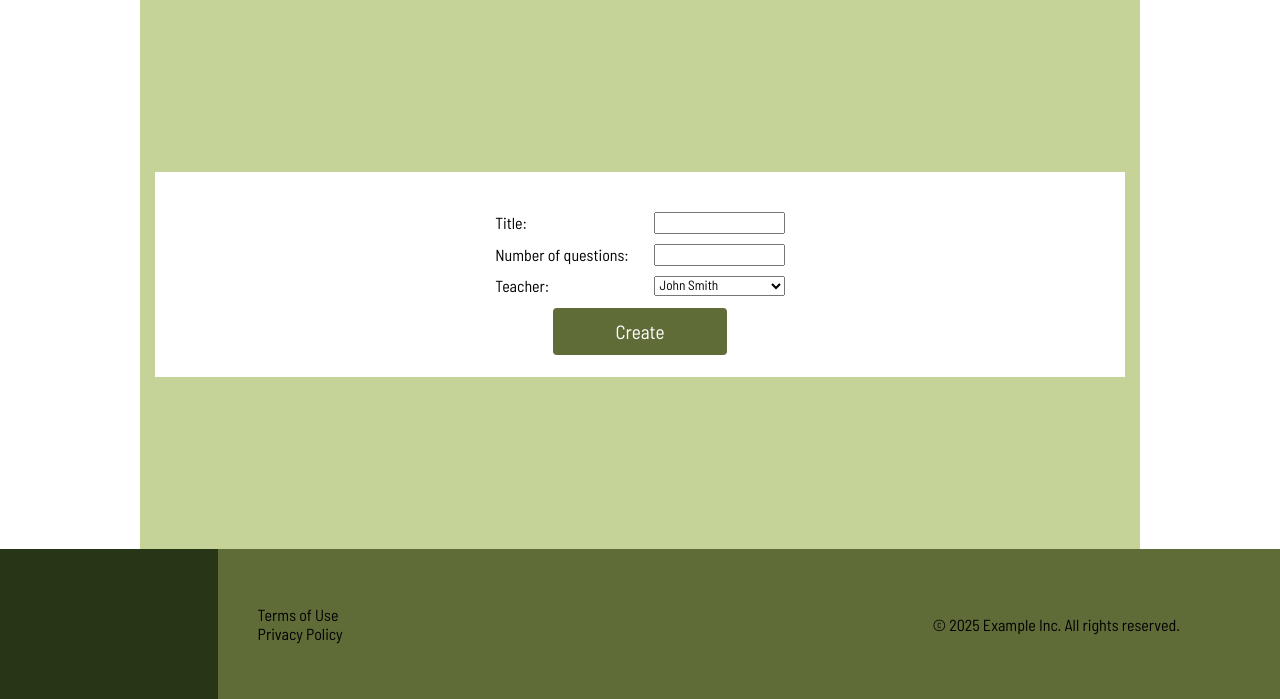
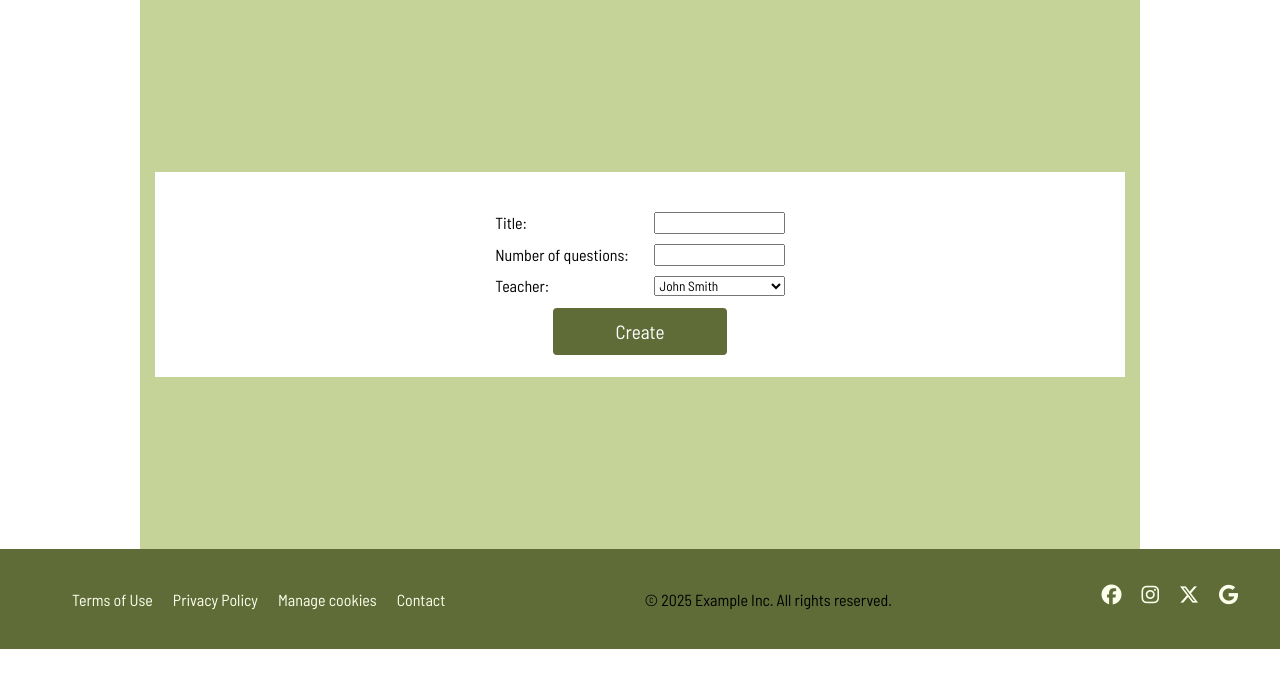
Before and after one commit to emott13/CSET160-Final-Project, a Flask app: page /create in a window 1280 px wide. Shown: the part 177-876 px from the top of the page. After the commit the page ends 826 px from the top, so only its background shows below. Run offline with Flask 3, Linux system fonts and the light colour scheme; data comes from the database, SQL or seed files in the repository; some libraries are stand-ins or nearby versions.

Commit message:
changes to base footer

```diff
--- a/static/styles/base.css
+++ b/static/styles/base.css
@@ -69,30 +69,54 @@
 
 
 footer{
-    height: 150px;
     background-color: var(--color-1);
     font-family: 'Barlow Semi Condensed';
 }
+
 .footerNavMenu{
     display: flex;
+    flex-direction: column;
     align-items: center;
-    justify-content: space-between;
+    margin: auto;
     width: 100%;
+    height: 100px;
 }
-.footerSection{
-    width: 17%;
-    height: 150px;
-    background-color: var(--color-2);
-}
+
 .footerItemsWrapper{
     display: flex;
     justify-content: space-between;
     align-items: center;
-    width: 83%;
+    margin: auto;
+    width: 95%;
 }
+
 .footerNav{
+    display: flex;
+    justify-content: space-between;
+    list-style: none;
+    color: var(--color-3);
+}
+
+.footerNavItem{
+    margin: auto 20px auto auto;
+}
+
+/* .footerSectionLegal{
+    margin-right: 100px;
+} */
+
+.socialNav{
+    display: flex;
+    justify-content: space-between;
+    align-items: center;
     list-style: none;
 }
-.footerSectionLegal{
-    margin-right: 100px;
+
+.socialNavItem{
+    margin: 10px;
 }
+
+.socialNavItem > i{
+    height: 20px;
+    color: var(--color-3);
+}
--- a/templates/base.html
+++ b/templates/base.html
@@ -4,6 +4,7 @@
     <meta charset="UTF-8">
     <meta name="viewport" content="width=device-width, initial-scale=1.0">
     <link rel="stylesheet" href="../static/styles/base.css">
+    <script src="https://kit.fontawesome.com/318fe15147.js" crossorigin="anonymous"></script>
     <link rel="preconnect" href="https://fonts.googleapis.com">
     <link rel="preconnect" href="https://fonts.gstatic.com" crossorigin>
     <link href="https://fonts.googleapis.com/css2?family=Barlow+Semi+Condensed:ital,wght@0,100;0,200;0,300;0,400;0,500;0,600;0,700;0,800;0,900;1,100;1,200;1,300;1,400;1,500;1,600;1,700;1,800;1,900&family=Quicksand:wght@300..700&family=Red+Hat+Text:ital,wght@0,300..700;1,300..700&display=swap" rel="stylesheet">
@@ -37,20 +38,23 @@
     <footer>
         <div class="footerContainer">
             <div class="footerNavMenu">
-                <div class="footerSection">
-
-                </div>
                 <div class="footerItemsWrapper">
                     <ul class="footerNav">
                         <li class="footerNavItem">Terms of Use</li>
                         <li class="footerNavItem">Privacy Policy</li>
-                        <li class="footerNavItem"></li>
-                        <li class="footerNavItem"></li>
+                        <li class="footerNavItem">Manage cookies</li>
+                        <li class="footerNavItem">Contact</li>
                         <li class="footerNavItem"></li>
                     </ul>
                     <div class="footerSectionLegal">
                         <p>&copy; 2025 Example Inc. All rights reserved.</p>
                     </div>
+                    <ul class="socialNav">
+                        <li class="socialNavItem"><i class="fa-brands fa-facebook fa-lg"></i></li>
+                        <li class="socialNavItem"><i class="fa-brands fa-instagram fa-lg"></i></li>
+                        <li class="socialNavItem"><i class="fa-brands fa-x-twitter fa-lg"></i></li>
+                        <li class="socialNavItem"><i class="fa-brands fa-google fa-lg"></i></li>
+                    </ul>
                 </div>
             </div>
         </div>
```
Also changed, not shown: static/images/logo-instagram.svg (added).
